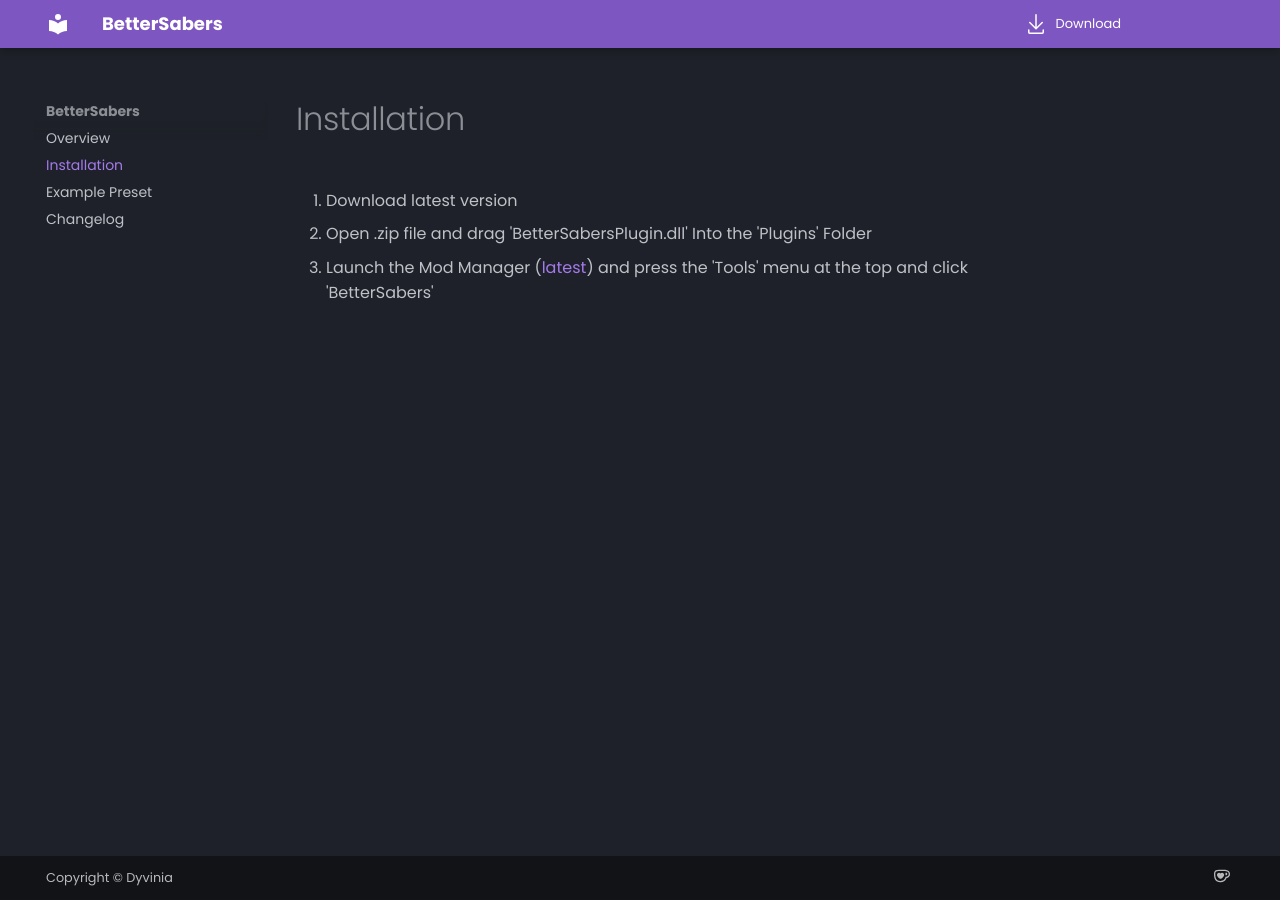
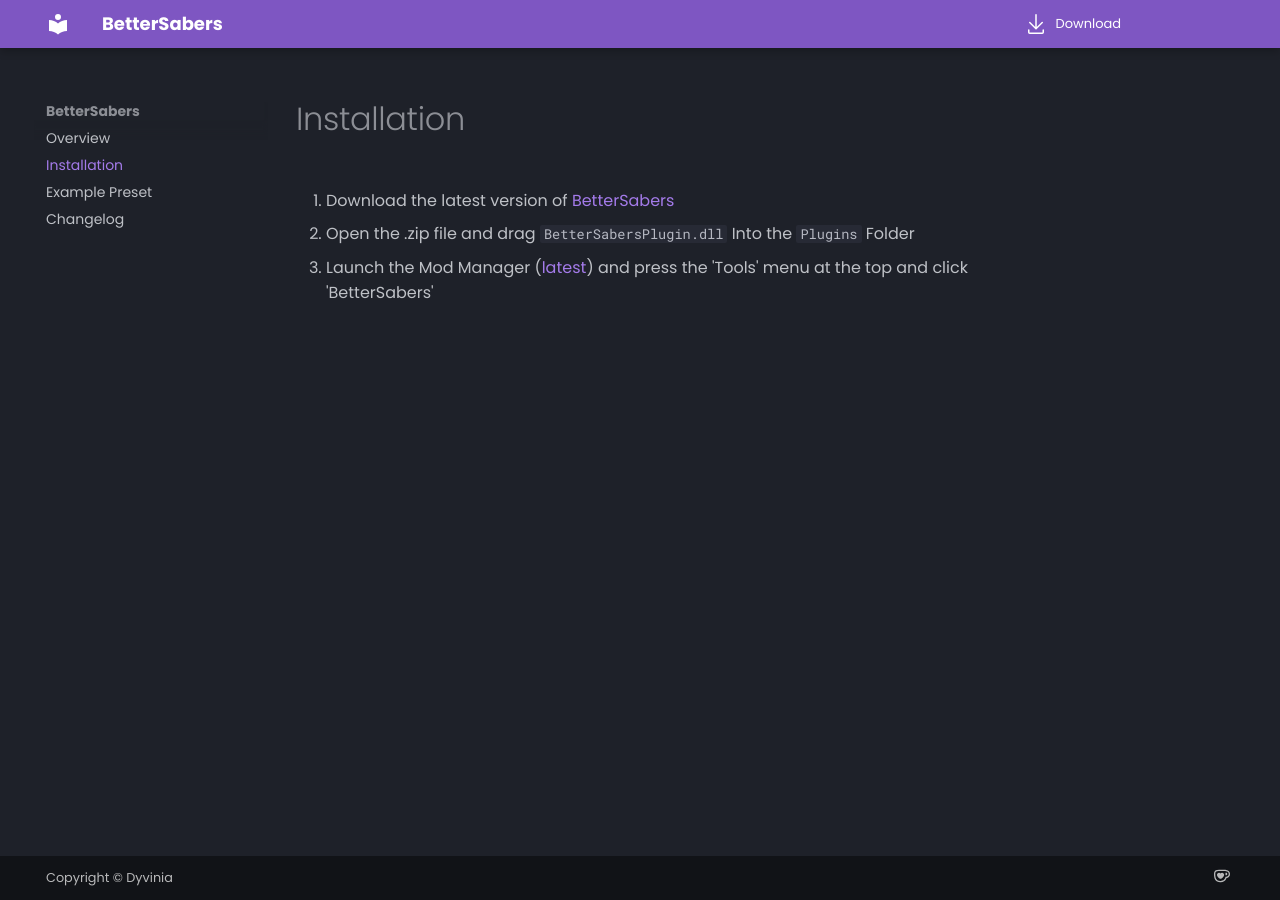
Before and after one commit to Dyvinia/BetterSabersDocs, an MkDocs documentation site: the page built from docs/Installation.md, in a window 1280 px wide. Built offline with MkDocs 1.6.1 and Material for MkDocs 9.7.7, drawn with Linux system fonts in a browser that asks for light colours.

Commit message:
update various things

```diff
--- a/docs/Installation.md
+++ b/docs/Installation.md
@@ -1,7 +1,7 @@
 # Installation
 
-1. Download latest version
+1. Download the latest version of [BetterSabers](https://www.nexusmods.com/starwarsbattlefront22017/mods/16?tab=files)
 
-2. Open .zip file and drag 'BetterSabersPlugin.dll' Into the 'Plugins' Folder
+2. Open the .zip file and drag `BetterSabersPlugin.dll` Into the `Plugins` Folder
 
 3. Launch the Mod Manager ([latest](https://github.com/CadeEvs/FrostyToolsuite/releases)) and press the 'Tools' menu at the top and click 'BetterSabers'
```
Also changed, not shown: docs/ExamplePreset.md (+1 -1 lines).
